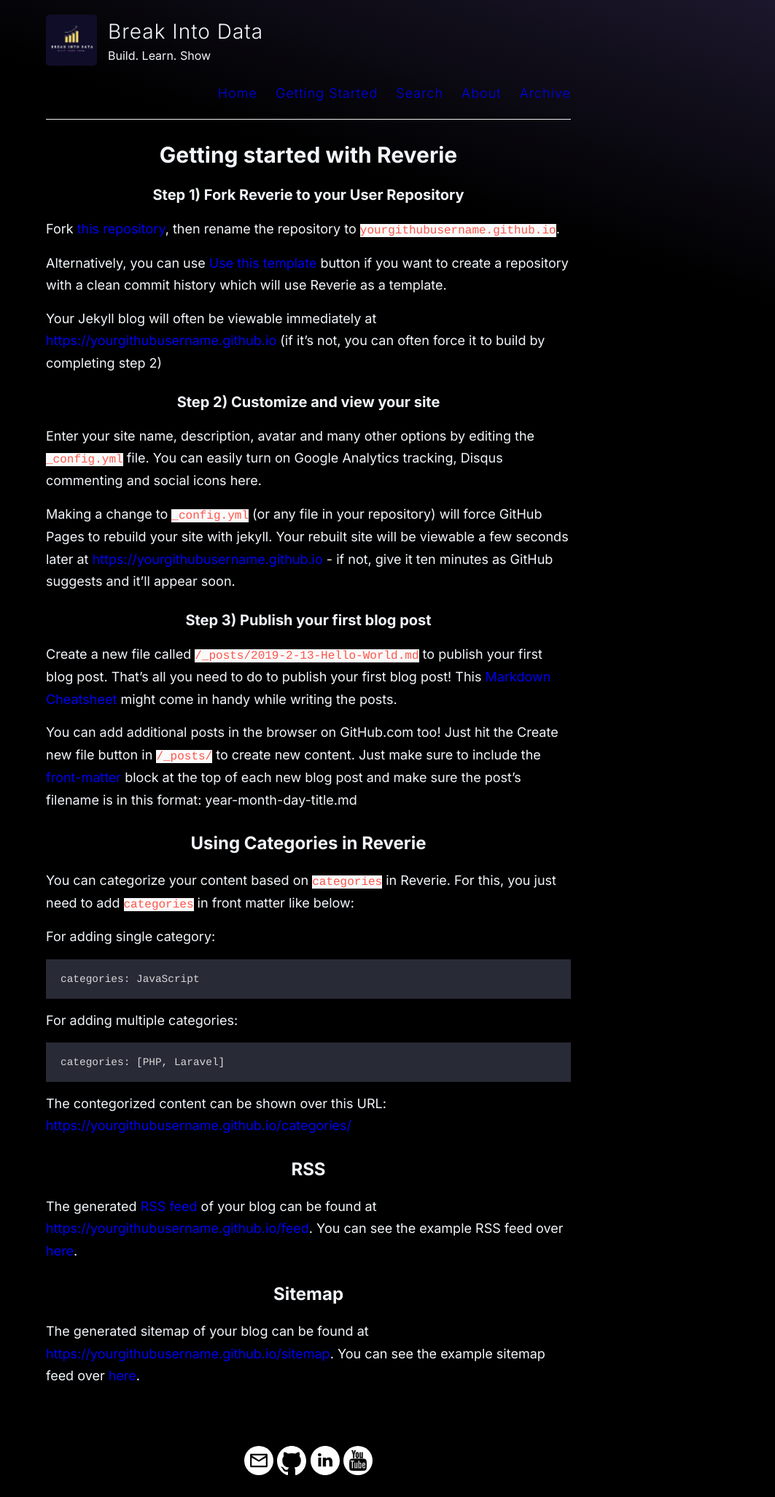
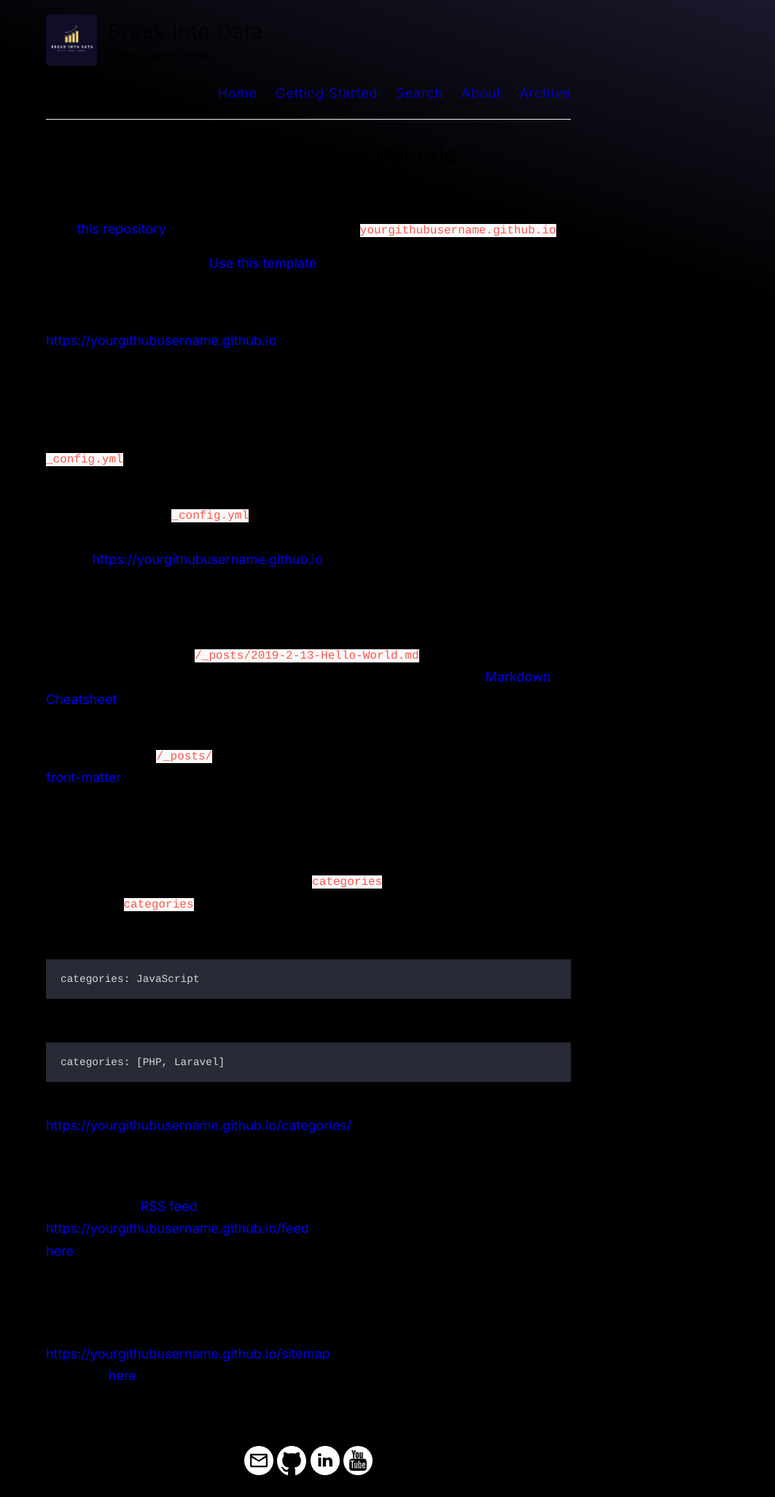
Before and after one commit to Break-Into-Data/break-into-data-website, a Jekyll site: the page built from _pages/getting-started.md, in a window 1280 px wide. Shown: the whole page at 73% size, without its empty margins (217-1280 px from the left). Built offline with Jekyll 4.4.1, drawn with Linux system fonts in a browser that asks for light colours.

Commit message:
menu font color trial

```diff
--- a/assets/style.scss
+++ b/assets/style.scss
@@ -34,11 +34,11 @@
 
 body, h1, h2, h3, p, div, span {
   font-family: $mainFont;
-  font-optical-sizing: auto;
-  font-style: normal;
-  font-variation-settings:
-    "slnt" 0;
-  color: #f1f5f9;
+  // font-optical-sizing: auto;
+  // font-style: normal;
+  // font-variation-settings:
+  //   "slnt" 0;
+  // color: #f1f5f9;
 }
 
 body {
```
